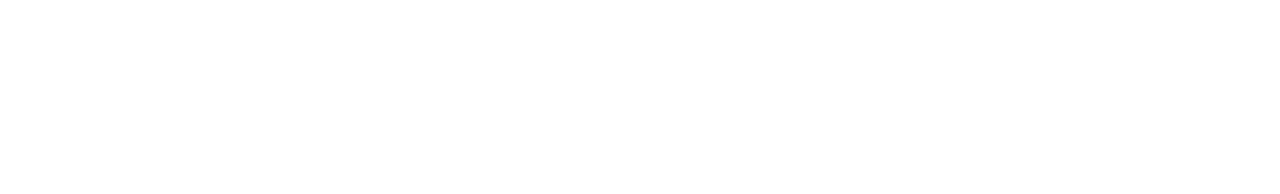
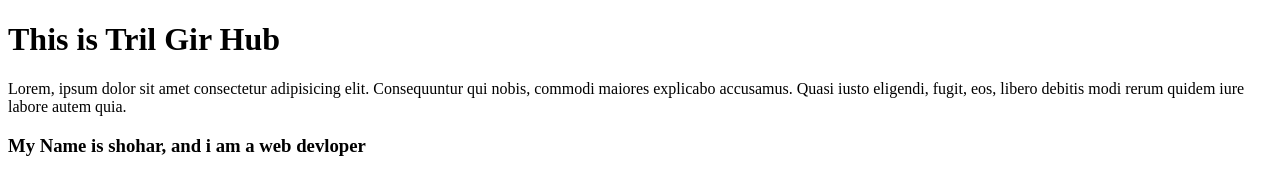
Before and after one commit to shohagroy/my_frist_repo, a plain HTML site: page my_frist_repo/index.html in a window 1280 px wide. Drawn offline with Linux system fonts and the light colour scheme.

Commit message:
new line added

```diff
--- a/my_frist_repo/index.html
+++ b/my_frist_repo/index.html
@@ -7,6 +7,8 @@
     <title>My frist Repository</title>
 </head>
 <body>
-
+    <h1>This is Tril Gir Hub</h1>
+    <p>Lorem, ipsum dolor sit amet consectetur adipisicing elit. Consequuntur qui nobis, commodi maiores explicabo accusamus. Quasi iusto eligendi, fugit, eos, libero debitis modi rerum quidem iure labore autem quia.</p>
+    <h3>My Name is shohar, and i am a web devloper</h3>
 </body>
 </html>
```
